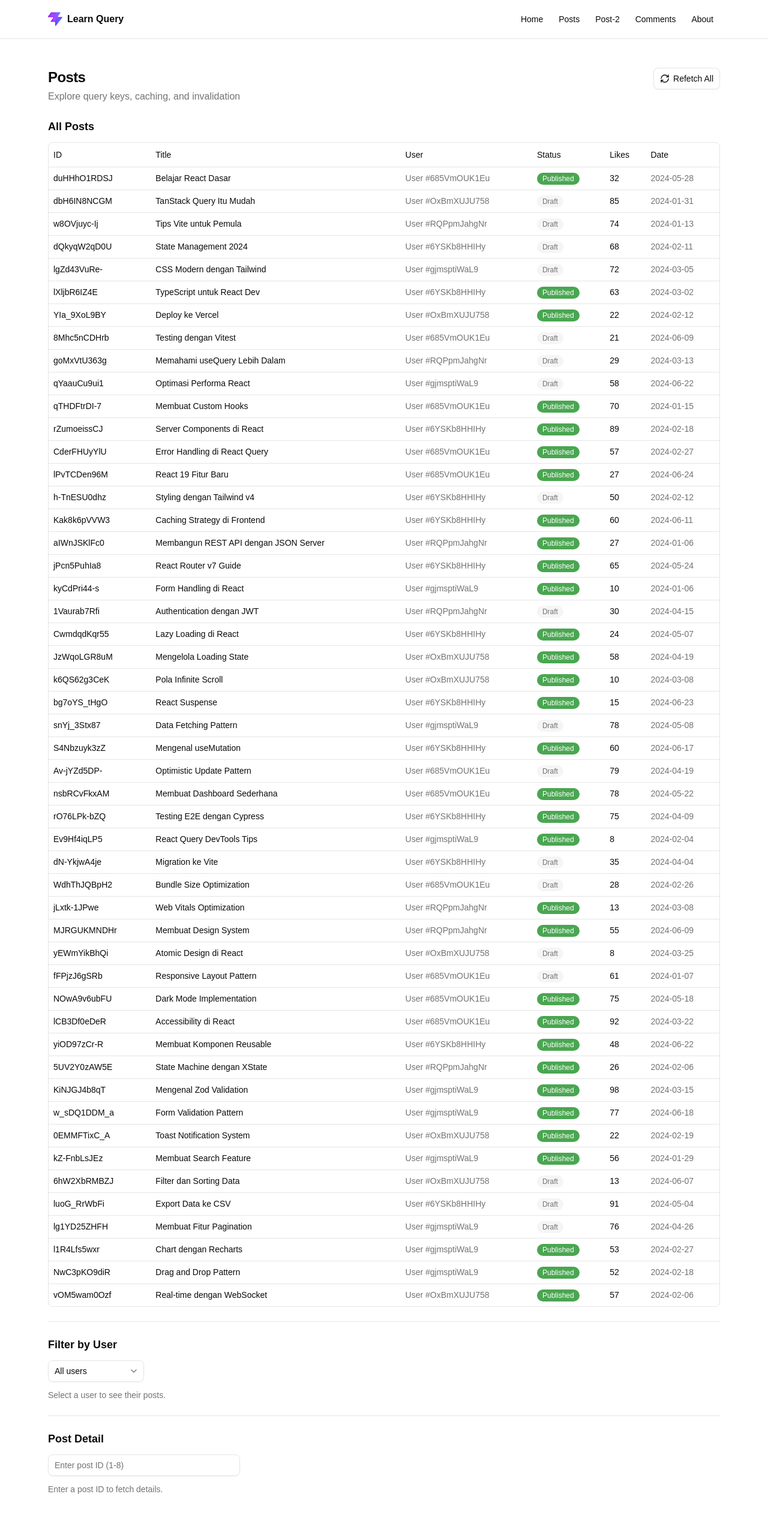
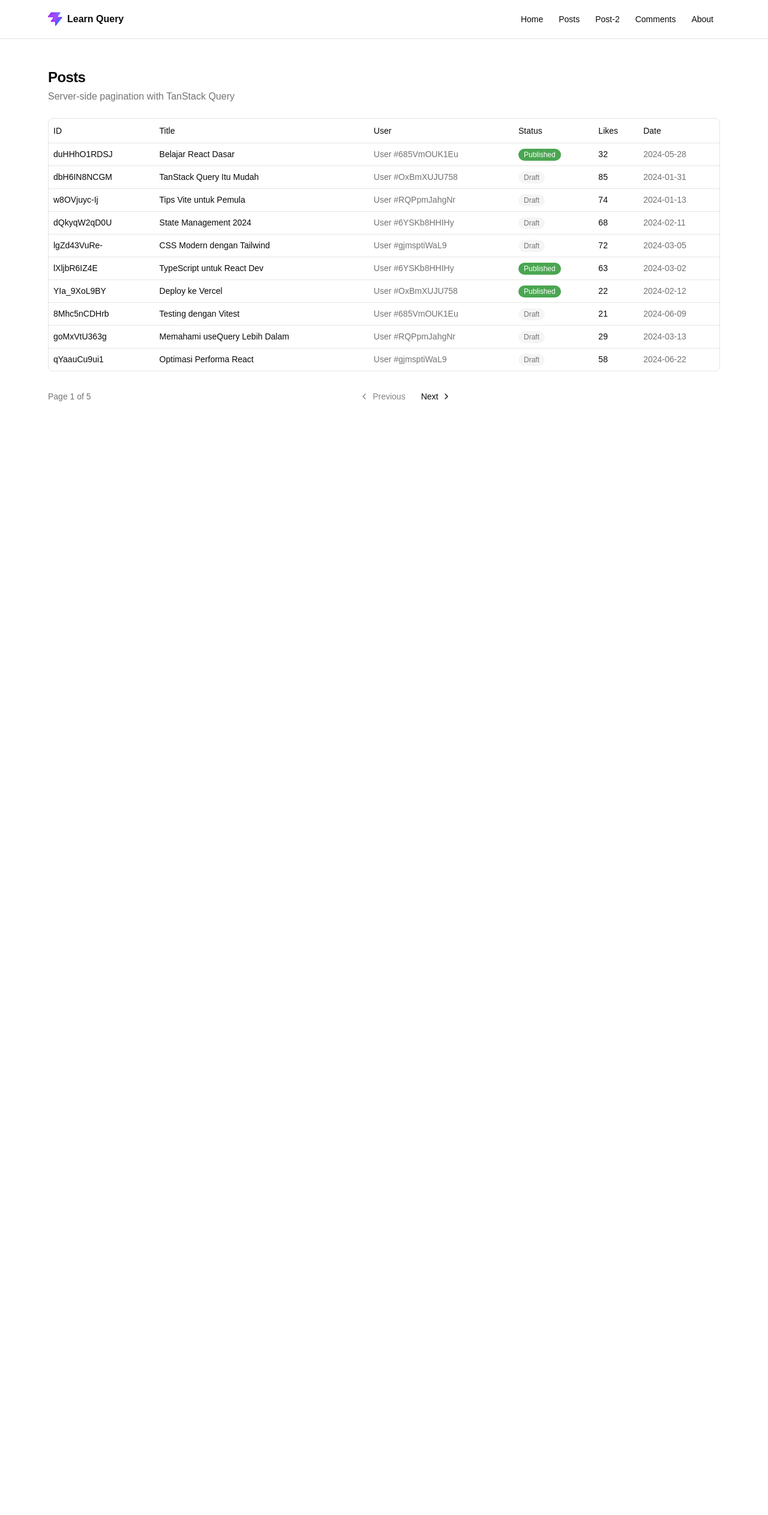
Before and after one commit to ansthsys/learn-tanstack_query, a React (Vite) app: page /posts in a window 1280 px wide. Shown: the top 2526 px of the page at 60% size. After the commit the page ends 800 px from the top, so only its background shows below. Built offline with nearby package versions, Linux system fonts and the light colour scheme; data requests are answered from the project's data file.

Commit message:
feat: implement server pagination on posts page

```diff
--- a/src/api/posts.ts
+++ b/src/api/posts.ts
@@ -1,4 +1,9 @@
 import http from "./http";
+
+export type PaginatedResult<T> = {
+  data: T[]
+  total: number
+}
 
 export type Post = {
   id: string;
@@ -14,10 +19,14 @@ export type CreatePostPayload = Omit<Post, "id">;
 export type UpdatePostPayload = Partial<CreatePostPayload>;
 
 export const getPosts = async (
-  params?: Record<string, string>,
-): Promise<Post[]> => {
-  const { data } = await http.get<Post[]>("/posts", { params });
-  return data;
+  page: number,
+  limit: number,
+): Promise<PaginatedResult<Post>> => {
+  const res = await http.get<Post[]>("/posts", {
+    params: { _page: page, _limit: limit },
+  })
+  const total = Number(res.headers["x-total-count"]) || 0
+  return { data: res.data, total }
 };
 
 export const getPostById = async (id: string): Promise<Post> => {
--- a/src/components/pages/Posts.tsx
+++ b/src/components/pages/Posts.tsx
@@ -1,19 +1,12 @@
 import { useState } from "react"
-import { useQuery, useQueryClient } from "@tanstack/react-query"
-import { RefreshCw } from "lucide-react"
-import { getPosts, getPostById, getPostsByUser, type Post } from "@/api/posts"
+import { useQuery } from "@tanstack/react-query"
+import { getPosts, type Post } from "@/api/posts"
 import { Badge } from "@/components/atoms/Badge"
-import { Button } from "@/components/atoms/ui/button"
-import { Input } from "@/components/atoms/ui/input"
-import {
-  Select,
-  SelectContent,
-  SelectItem,
-  SelectTrigger,
-  SelectValue,
-} from "@/components/atoms/ui/select"
 import { Table, type Column } from "@/components/molecules/Table"
+import { Pagination } from "@/components/molecules/Pagination"
 import { PageHeader } from "@/components/molecules/PageHeader"
+
+const LIMIT = 10
 
 const columns: Column<Post>[] = [
   { key: "id", label: "ID" },
@@ -45,124 +38,27 @@ const columns: Column<Post>[] = [
 ]
 
 function Posts() {
-  const queryClient = useQueryClient()
-  const [userId, setUserId] = useState("all")
-  const [postId, setPostId] = useState("")
+  const [page, setPage] = useState(1)
 
-  const allPosts = useQuery({
-    queryKey: ["posts"],
-    queryFn: () => getPosts(),
+  const { data, isLoading } = useQuery({
+    queryKey: ["posts", { page, limit: LIMIT }],
+    queryFn: () => getPosts(page, LIMIT),
   })
 
-  const byUser = useQuery({
-    queryKey: ["posts", "byUser", userId],
-    queryFn: () => getPostsByUser(userId),
-    enabled: userId !== "all",
-  })
-
-  const detail = useQuery({
-    queryKey: ["posts", "detail", postId],
-    queryFn: () => getPostById(postId),
-    enabled: postId.length > 0,
-  })
+  const totalPages = Math.ceil((data?.total ?? 0) / LIMIT)
 
   return (
     <div className="flex flex-col gap-6 py-8">
-      <PageHeader
-        title="Posts"
-        description="Explore query keys, caching, and invalidation"
-        action={
-          <Button
-            variant="outline"
-            onClick={() => {
-              void queryClient.invalidateQueries({ queryKey: ["posts"] })
-            }}
-          >
-            <RefreshCw />
-            <span>Refetch All</span>
-          </Button>
-        }
+      <PageHeader title="Posts" description="Server-side pagination with TanStack Query" />
+      <Table
+        columns={columns}
+        data={data?.data ?? []}
+        isLoading={isLoading}
+        emptyMessage="No posts found"
       />
-
-      <section>
-        <h2 className="mb-3 text-lg font-semibold">All Posts</h2>
-        <Table
-          columns={columns}
-          data={allPosts.data ?? []}
-          isLoading={allPosts.isLoading}
-        />
-      </section>
-
-      <hr className="border-border" />
-
-      <section>
-        <h2 className="mb-3 text-lg font-semibold">Filter by User</h2>
-        <Select value={userId} onValueChange={setUserId}>
-          <SelectTrigger className="mb-3 w-40">
-            <SelectValue placeholder="Select user" />
-          </SelectTrigger>
-          <SelectContent>
-            <SelectItem value="all">All users</SelectItem>
-            {[1, 2, 3, 4, 5].map((id) => (
-              <SelectItem key={id} value={String(id)}>
-                User #{id}
-              </SelectItem>
-            ))}
-          </SelectContent>
-        </Select>
-        {userId === "all" ? (
-          <p className="text-sm text-muted-foreground">
-            Select a user to see their posts.
-          </p>
-        ) : (
-          <Table
-            columns={columns}
-            data={byUser.data ?? []}
-            isLoading={byUser.isLoading}
-          />
-        )}
-      </section>
-
-      <hr className="border-border" />
-
-      <section>
-        <h2 className="mb-3 text-lg font-semibold">Post Detail</h2>
-        <Input
-          type="number"
-          min={1}
-          max={8}
-          placeholder="Enter post ID (1-8)"
-          value={postId}
-          onChange={(e) => setPostId(e.target.value)}
-          className="mb-3 max-w-xs"
-        />
-        {!postId ? (
-          <p className="text-sm text-muted-foreground">
-            Enter a post ID to fetch details.
-          </p>
-        ) : detail.isLoading ? (
-          <p className="text-sm text-muted-foreground">Loading...</p>
-        ) : detail.error ? (
-          <p className="text-sm text-destructive">Post not found.</p>
-        ) : detail.data ? (
-          <div className="rounded-md border p-4">
-            <div className="flex items-start justify-between gap-4">
-              <h3 className="text-lg font-semibold">{detail.data.title}</h3>
-              <Badge
-                variant={detail.data.published ? "success" : "muted"}
-              >
-                {detail.data.published ? "Published" : "Draft"}
-              </Badge>
-            </div>
-            <p className="mt-2 text-muted-foreground">{detail.data.body}</p>
-            <div className="mt-4 flex gap-4 text-sm text-muted-foreground">
-              <span>User #{detail.data.userId}</span>
-              <span>{detail.data.likes} likes</span>
-              <span>{detail.data.createdAt}</span>
-            </div>
-          </div>
-        ) : null}
-      </section>
+      {totalPages > 0 && (
+        <Pagination page={page} totalPages={totalPages} onPageChange={setPage} />
+      )}
     </div>
   )
 }
```
